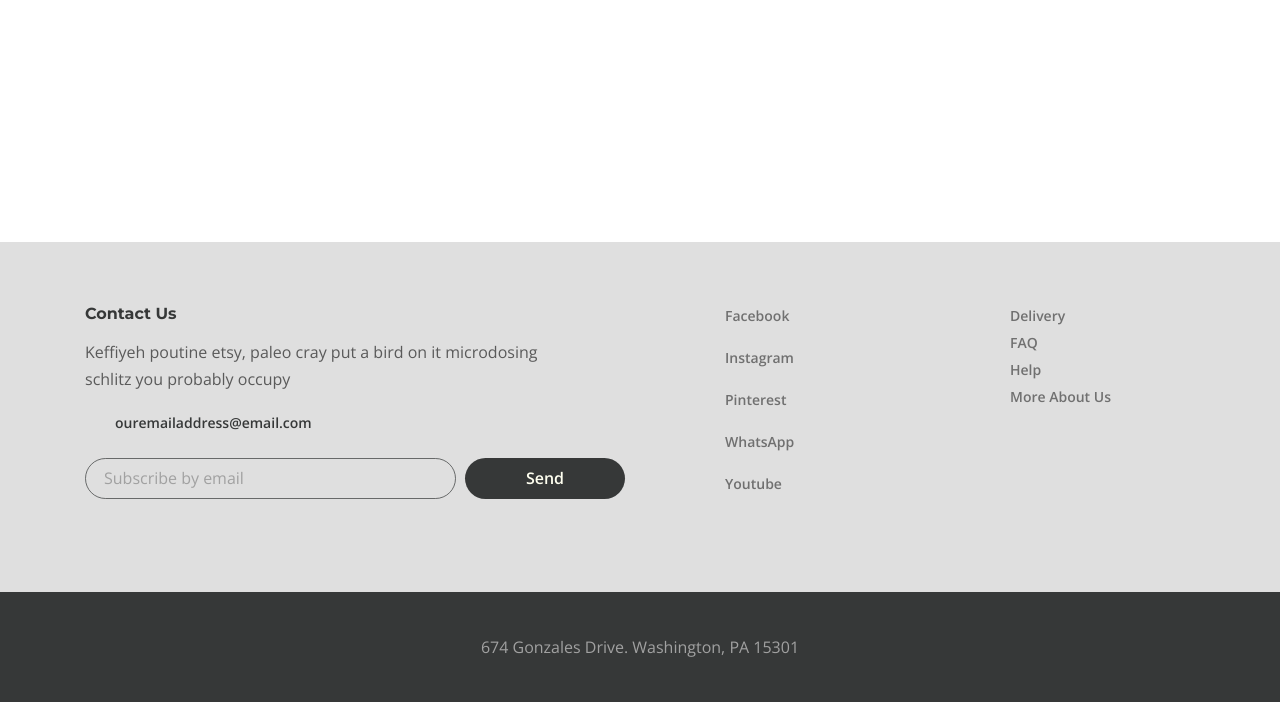
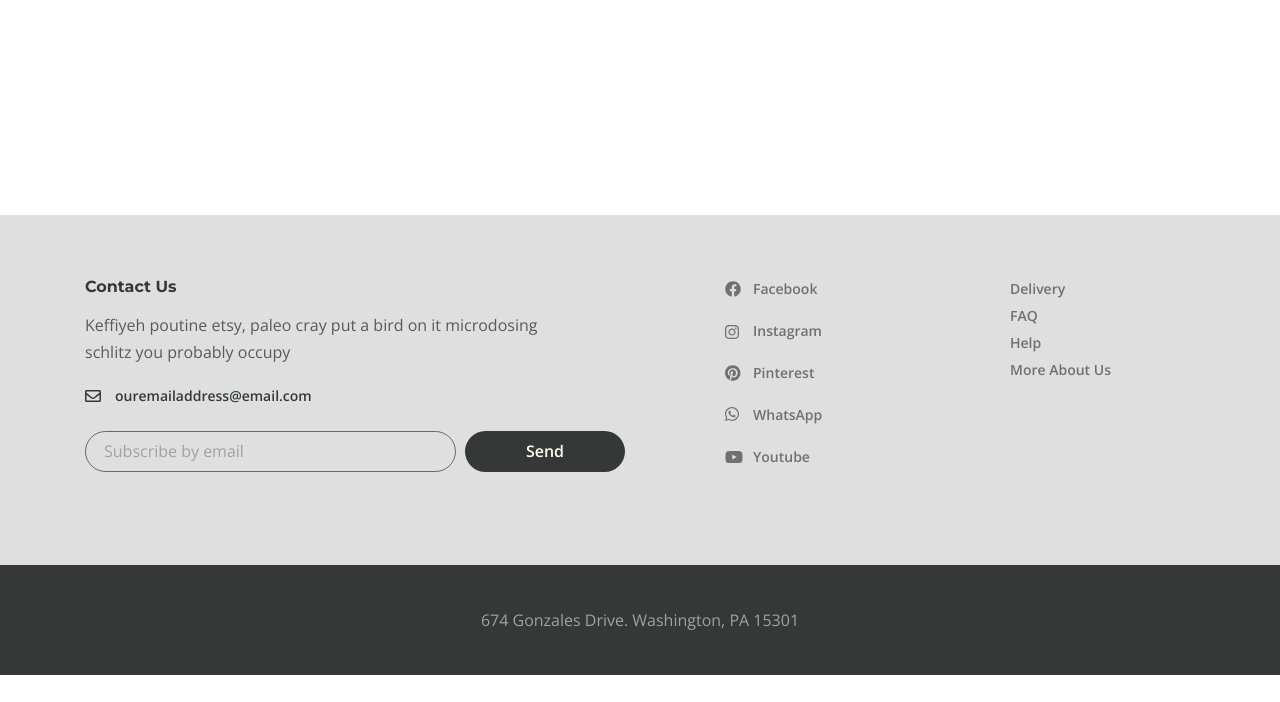
Before and after one commit to Necromayhem/desire, a website: page app/index.html in a window 1280 px wide. Shown: the part 125-827 px from the top of the page. After the commit the page ends 800 px from the top, so only its background shows below. Drawn offline with nearby package versions, Linux system fonts and the light colour scheme.

Commit message:
feat: add footer social icons

```diff
--- a/app/index.html
+++ b/app/index.html
@@ -9,7 +9,6 @@
 		<link
 			href="https://fonts.googleapis.com/css2?family=Montserrat:wght@700&family=Open+Sans:wght@400;600&display=swap"
 			rel="stylesheet"
-		/>
 		/>
 		<link rel="stylesheet" href="css/style.min.css" />
 	</head>
@@ -79,19 +78,39 @@
 							</div>
 							<ul class="footer__social">
 								<li class="footer__social-item">
-									<a class="footer__social-link" href="#">Facebook</a>
+									<a
+										class="footer__social-link footer__social-link--facebook"
+										href="#"
+										>Facebook</a
+									>
 								</li>
 								<li class="footer__social-item">
-									<a class="footer__social-link" href="#">Instagram</a>
+									<a
+										class="footer__social-link footer__social-link--instagram"
+										href="#"
+										>Instagram</a
+									>
 								</li>
 								<li class="footer__social-item">
-									<a class="footer__social-link" href="#">Pinterest</a>
+									<a
+										class="footer__social-link footer__social-link--pinterest"
+										href="#"
+										>Pinterest</a
+									>
 								</li>
 								<li class="footer__social-item">
-									<a class="footer__social-link" href="#">WhatsApp</a>
+									<a
+										class="footer__social-link footer__social-link--whatsapp"
+										href="#"
+										>WhatsApp</a
+									>
 								</li>
 								<li class="footer__social-item">
-									<a class="footer__social-link" href="#">Youtube</a>
+									<a
+										class="footer__social-link footer__social-link--youtube"
+										href="#"
+										>Youtube</a
+									>
 								</li>
 							</ul>
 							<nav class="footer__menu">
--- a/app/scss/style.scss
+++ b/app/scss/style.scss
@@ -68,6 +68,16 @@
 		margin-bottom: 22px;
 		padding-left: 30px;
 		display: inline-block;
+		position: relative;
+		&::before {
+			content: '';
+			background-image: url(../images/envelope.svg);
+			position: absolute;
+			top: 8px;
+			left: 0;
+			width: 16px;
+			height: 12px;
+		}
 	}
 	&__form {
 		display: flex;
@@ -104,6 +114,39 @@
 		margin-left: 100px;
 	}
 	&__social-link {
+		padding-left: 28px;
+		position: relative;
+		&::before {
+			content: '';
+			position: absolute;
+			top: 2px;
+			left: 0;
+			width: 16px;
+			height: 16px;
+		}
+	}
+	&__social-link--facebook::before {
+		background-image: url(../images/facebook.svg);
+	}
+	&__social-link--instagram::before {
+		background-image: url(../images/instagram.svg);
+		width: 14px;
+		height: 14px;
+		top: 4px;
+	}
+	&__social-link--pinterest::before {
+		background-image: url(../images/Pinterest.svg);
+	}
+	&__social-link--whatsapp::before {
+		background-image: url(../images/whatsapp.svg);
+		width: 14px;
+		height: 14px;
+	}
+	&__social-link--youtube::before {
+		background-image: url(../images/youtube.svg);
+		width: 18px;
+		height: 12px;
+		top: 4px;
 	}
 	&__social-item,
 	&__menu-list {
```
Also changed, not shown: app/css/style.min.css, app/images/Pinterest.svg (added), app/images/envelope.svg (added), app/images/facebook.svg (added), app/images/instagram.svg (added), app/images/whatsapp.svg (added), app/images/youtube.svg (added).
